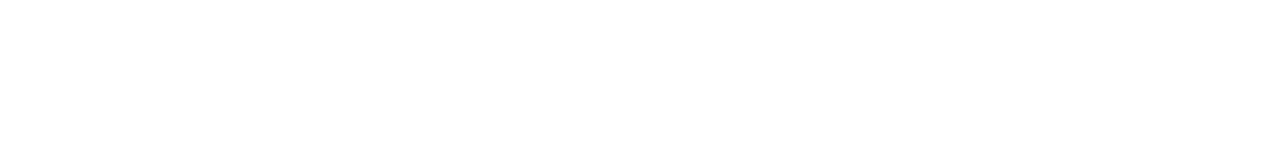
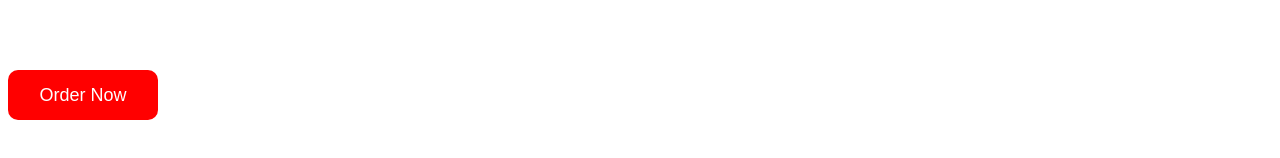
Before and after one commit to Smarqu14/FoodTruckApp, a React app: page / in a window 1280 px wide. Shown: the part 610-768 px from the top of the page. Built offline with nearby package versions, Linux system fonts and the light colour scheme; the HTML template or start-up script is replaced by a standard one.

Commit message:
Implement image order button

```diff
--- a/client/src/components/Nav/Navigation.jsx
+++ b/client/src/components/Nav/Navigation.jsx
@@ -1,6 +1,5 @@
 import React, { Component } from 'react';
 import Navitem from './NavItem';
-
 
 class Navigation extends Component {
   constructor(props) {
--- /dev/null
+++ b/client/src/components/carousel/OrderButton.jsx
@@ -0,0 +1,35 @@
+import React from 'react';
+import styled from 'styled-components';
+
+const OrderButton = ({ onClick }) => (
+  <S.Button type="button" onClick={onClick}>
+    Order Now
+  </S.Button>
+);
+
+export default OrderButton;
+
+const S = {};
+S.Button = styled.button`
+  position: absolute;
+  top: 85%;
+  color: white;
+  font-size: 18px;
+  height: 50px;
+  width: 150px;
+  border-radius: 10px;
+  border: none;
+  box-shadow: 1px 1px 0px 2px rgba (0, 0, 0, 0.3);
+  background: red;
+  cursor: pointer;
+
+  &:focus {
+    outline: 0;
+  }
+
+  &:hover {
+    background: white;
+    border: 1px solid red;
+    color: red;
+  }
+`;
--- a/client/src/components/carousel/Slider.jsx
+++ b/client/src/components/carousel/Slider.jsx
@@ -1,6 +1,7 @@
 import React, { Component } from 'react';
 import RightArrow from './RightArrow';
 import LeftArrow from './LeftArrow';
+import OrderButton from './OrderButton';
 
 export default class Slider extends Component {
   constructor(props) {
@@ -8,8 +9,6 @@
     this.state = {
       currentIdx: 0,
       images: [
-        'https://freetablephotos.s3-us-west-1.amazonaws.com/11.jpg',
-        'https://freetablephotos.s3-us-west-1.amazonaws.com/10.jpg',
         'https://freetablephotos.s3-us-west-1.amazonaws.com/1.jpg',
         'https://freetablephotos.s3-us-west-1.amazonaws.com/2.jpg',
         'https://freetablephotos.s3-us-west-1.amazonaws.com/3.jpg',
@@ -18,7 +17,6 @@
         'https://freetablephotos.s3-us-west-1.amazonaws.com/6.jpg',
         'https://freetablephotos.s3-us-west-1.amazonaws.com/7.jpg',
         'https://freetablephotos.s3-us-west-1.amazonaws.com/8.jpg',
-        'https://freetablephotos.s3-us-west-1.amazonaws.com/9.jpg',
       ],
     };
     this.handlePrevImage = this.handlePrevImage.bind(this);
@@ -53,6 +51,9 @@
         <LeftArrow onClick={this.handlePrevImage} />
         <img src={images[currentIdx]} alt="food images" />
         <RightArrow onClick={this.handleNextImage} />
+        <div className="image_order_btn">
+          <OrderButton />
+        </div>
       </div>
     );
   }
```
Also changed, not shown: 2 other files (tests, documents, lock files or other folders).
